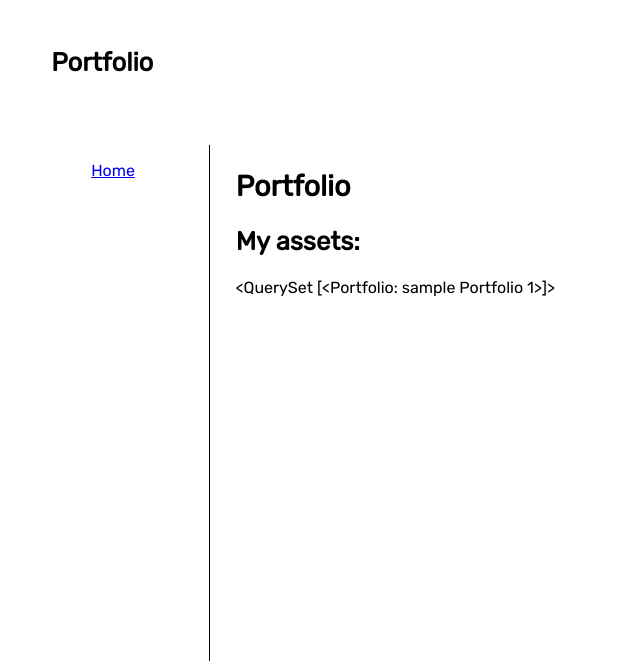
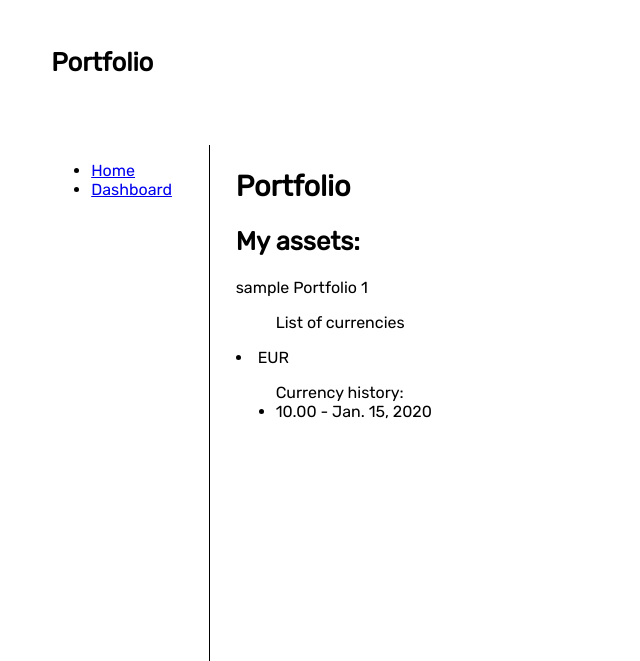
Before and after one commit to ra2dd/django-finances, a Django app: page /portfolio/dashboard/ in a window 1280 px wide. Shown: the top 661 px of the page, without its empty margins (0-640 px from the left). Run offline with Django 4.2, Linux system fonts and the light colour scheme; a user stored in the database is signed in; tables that the repository leaves empty hold one stand-in row (values such as "Sample post").

Commit message:
modify admin pages, work on dashboard view

```diff
--- a/finances/settings.py
+++ b/finances/settings.py
@@ -20,7 +20,9 @@ BASE_DIR = Path(__file__).resolve().parent.parent
 # See https://docs.djangoproject.com/en/4.2/howto/deployment/checklist/
 
 # SECURITY WARNING: keep the secret key used in production secret!
+from decouple import config
 
+SECRET_KEY = config("SECRET_KEY")
 
 # SECURITY WARNING: don't run with debug turned on in production!
 DEBUG = True
--- a/portfolio/templates/base_generic.html
+++ b/portfolio/templates/base_generic.html
@@ -25,7 +25,13 @@
                 {% block sidebar %}
                     <ul class="sidebar-nav">
                         <div class="sidebar-section">
-                            <a href="{% url 'index' %}">Home</a>
+                            <li>
+                                <a href="{% url 'index' %}">Home</a>
+                            </li>
+
+                            <li>
+                                <a href="{% url 'dashboard' %}">Dashboard</a>
+                            </li>
                         </div>
                     </ul>
                 {% endblock %}
--- a/portfolio/templates/dashboard.html
+++ b/portfolio/templates/dashboard.html
@@ -10,4 +10,16 @@
     <h2>My assets:</h2>
 
     <p>{{ user_portfolio }}</p>
+
+    <ul>List of currencies</ul>
+        {% for cash in user_portfolio.cash_set.all %}
+            <li>{{ cash.currency }}</li>
+
+            <ul>
+                Currency history:
+                    {% for currency in cash.cashhistory_set.all %}
+                        <li>{{ currency.amount }} - {{ currency.date }}</li>
+                    {% endfor %}
+            </ul>
+        {% endfor %}
 {% endblock %}
--- a/portfolio/views.py
+++ b/portfolio/views.py
@@ -22,7 +22,7 @@ class DashboardView(generic.TemplateView, LoginRequiredMixin):
 
     def get_context_data(self):
 
-        user_portfolio = Portfolio.objects.filter(owner=self.request.user)
+        user_portfolio = Portfolio.objects.filter(owner=self.request.user)[0]
 
         context = {
             'user_portfolio': user_portfolio,
```
Also changed, not shown: portfolio/admin.py (+17 -2 lines), requirements.txt (added, +9 -0 lines), 1 other file.
